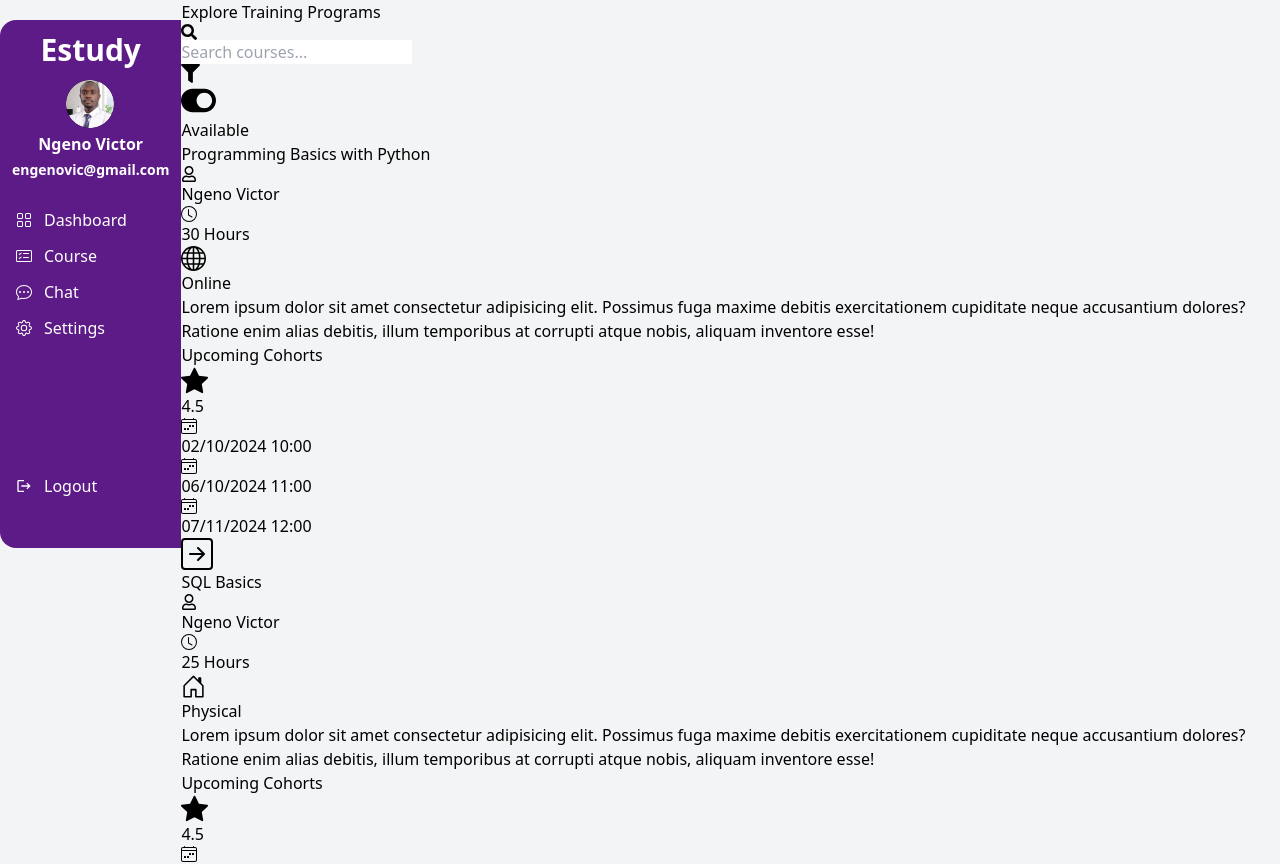
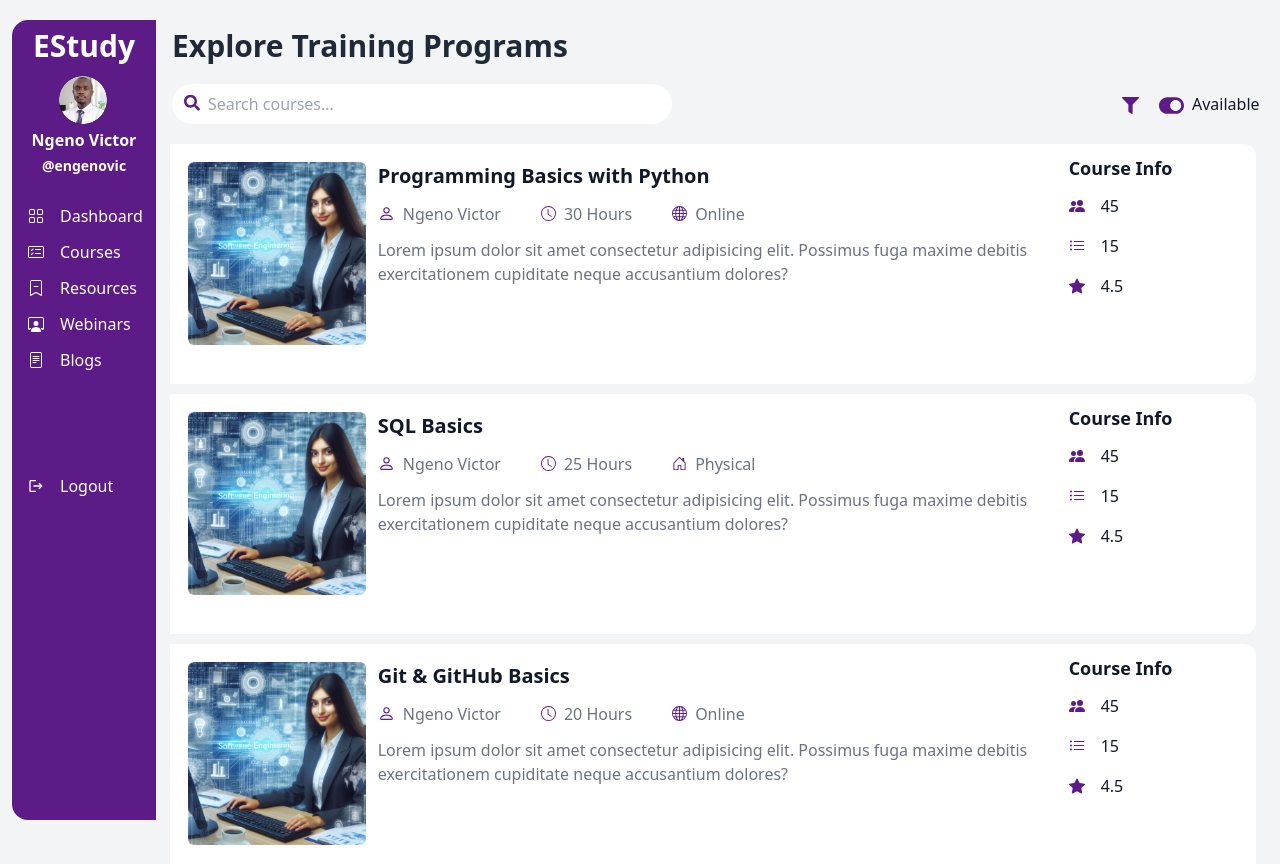
Before and after one commit to brigitchelangat/Estudy-React-Tailwind, a React (Create React App) app in the folder courses/: page / in a window 1280 px wide. Shown: the top 864 px of the page. Built offline with nearby package versions, Linux system fonts and the light colour scheme.

Commit message:
Finalized page design

```diff
--- /dev/null
+++ b/courses/src/App.css
@@ -0,0 +1,21 @@
+*{
+    box-sizing: border-box;
+}
+body{
+    height: 100vh;
+    width: 100%;
+    margin: 0;
+    padding: 0;
+}
+.course-icons{
+    @apply text-brand mr-2 ml-10 mb-1
+}
+.course-details span{
+    @apply text-base text-gray-500
+}
+#active{
+    @apply  bg-brand-light font-bold text-brand
+}
+#selected{
+    @apply border-l-4 border-l-brand
+}
--- a/courses/src/App.js
+++ b/courses/src/App.js
@@ -1,6 +1,7 @@
 
 import React from 'react';
 import Course from './components/Course';
+import './App.css';
 import Navigation from './components/Navigation';
 export default function App() {
   return (
--- a/courses/src/components/Course.jsx
+++ b/courses/src/components/Course.jsx
@@ -1,78 +1,114 @@
 import React, { useState, useEffect } from "react";
 import allCourses from "../data/courses.json";
-import { FaRegUser, FaSearch, FaFilter, FaToggleOn } from "react-icons/fa";
-import { BsClock, BsGlobe, BsHouseDoor, BsFillStarFill, BsArrowRightSquare   } from "react-icons/bs";
-import { CohortData } from "./UpcomingCohorts";
+import defaultI from "../assets/images/default.png"
+import SE from "../assets/images/SE.jpg";
+import Web from "../assets/images/Web.jpg";
+import Cloud from "../assets/images/Cloud.jpg";
+import DataS from "../assets/images/DataS.jpg";
+import AI from "../assets/images/AI.jpg";
+import { FaSearch, FaFilter, FaToggleOn } from "react-icons/fa";
+import { BsClock, BsGlobe, BsHouseDoor, BsPerson   } from "react-icons/bs";
+import { CourseInfo } from "./NavigationData";
 
 const Course = () => {
   const [courses, setCourses] = useState([]);
   useEffect(() => {
     setCourses(allCourses.courses);
   }, []);
+
+  // Switching course images
+  const getCourseImage = (title) => {
+    switch (title) {
+
+      case 'Software Engineering':
+        return SE;
+
+      case 'Web Development':
+        return Web;
+
+      case 'Cloud Computing':
+        return Cloud;
+
+      case 'Data Science':
+        return DataS;
+
+      case 'Artificial Intelligence':
+        return AI;
+
+      default:
+        return defaultI;
+    }
+  };
   //JSX to be returned
   return (
-    <div className="courses">
-      <div className="before-courses">
-        <h1>Explore Training Programs</h1>
-        <div style={{ position: "relative" }}>
-          <FaSearch className="search-icon" />
+    <div className="h-full ml-40">
+      <div className="pl-3 pt-7 pb-3 fixed z-auto bg-gray-100 w-full">
+        <h1 className="font-bold text-gray-800 text-3xl mb-5">Explore Training Programs</h1>
+        <div  className="relative">
+          <FaSearch className="absolute left-3 top--1/2 translate-y-2/3 text-brand" />
           <input
             type="text"
             placeholder="Search courses..."
-            className="search"
+            className="py-2 pr-2.5 pl-9 sm:w-[300px] sm:mr-[50px]  md:mr-[100px] xl:mr-[450px] lg:w-[500px] lg:mr-[200px] bg-white border-none  rounded-[20px] "
           />
-          <FaFilter className="filter-icon" size={19} />
-          <FaToggleOn className="toggle" size={35} />
-          <span>Available</span>
+          <FaFilter className="filter-icon text-brand cursor-pointer mr-5 align-middle inline-block" size={17} />
+          <FaToggleOn className="toggle inline-block text-brand cursor-pointer mr-2 " size={25} />
+          <span className="inline-block text-gray-900">Available</span>
         </div>
       </div>
 
-      {courses.map((course) => (
+      <div className="courses mt-36">
+      {
+        courses.map((course) => (
+
         <div
-          className="course-card"
-          id={window.location.pathname === `/${course.id}` ? "active" : ""}
+          className="course-card grid grid-cols-6 bg-white m-2.5 p-2.5 rounded-xl cursor-pointer
+          rounded-l-none min-h-[100px] w-97 h-[240px]"
+          id={window.location.pathname === `/${course.id}` ? "selected" : ""}
           onClick={() => {
             window.location.pathname = `/${course.id}`;
           }}
         >
-          <div className="course-details">
-            <p className="course-title">{course.title}</p>
-            <FaRegUser className="course-icons first-icon" />
+          <div className="lg:col-span-1 h-[220px] hidden lg:block ">
+          <img src={getCourseImage(course.domain)} alt="Course" className="h-5/6 m-2 w-full rounded-md" />
+          </div>
+          <div className="course-details sm:col-span-6 md:col-span-4 lg:col-span-4 h-[220px] p-5 pt-2">
+            <p className="font-semibold text-gray-900 text-xl pb-3">{course.title}</p>
+            <BsPerson className="text-brand mr-2 mb-1 ml-0 inline-block" size={17} />
             <span>{course.instructor}</span>
-            <BsClock className="course-icons" />
+            <BsClock className="course-icons inline-block" size={15} />
             <span>{course.hours} Hours</span>
-            {course.location == "online" ? (
-              <BsGlobe className="course-icons" size={25} />
+            {course.location === "online" ? (
+              <BsGlobe className="course-icons inline-block" size={15}/>
             ) : (
-              <BsHouseDoor className="course-icons" size={25} />
+              <BsHouseDoor className="course-icons inline-block" size={15}/>
             )}
-            <span>{course.location == "online" ? "Online" : "Physical"}</span>
-            <p className="course-desc">
+            <span>{course.location === "online" ? "Online" : "Physical"}</span>
+            <p className="course-desc text-gray-500 mt-3 text-base">
               Lorem ipsum dolor sit amet consectetur adipisicing elit. Possimus
               fuga maxime debitis exercitationem cupiditate neque accusantium
-              dolores? Ratione enim alias debitis, illum temporibus at corrupti
-              atque nobis, aliquam inventore esse!
+              dolores?
             </p>
+            <div id="separator"></div>
           </div>
-          <div id="separator"></div>
-          <div className="upcoming-cohorts">
-          <p id="cohorts">Upcoming Cohorts</p>
-          <BsFillStarFill className="star"  size={27}/>
-          <span className="rating">4.5</span>
-            <ul className="cohort-list">
-              {CohortData.map((val, key) => {
+          <div className="sm:hidden md:block md:col-span-2 h-[220px] lg:col-span-1">
+          <p id="cohorts" className="text-lg font-semibold text-gray-900 pb-3">Course Info</p>
+            <ul className="cohort-list list-none">
+              {CourseInfo.map((val, key) => {
                 return (
-                  <li key={key} className="cohort-row">
-                    <div id="icon">{val.icon}</div>
-                    <div id="date">{val.date}</div>
+                  <li key={key} className="cohort-row flex flex-row items-center gap-x-4 mb-4">
+                    <div id="icon" className="text-brand">{val.icon}</div>
+                    <div id="date" className="text-gray-900 text-base">{val.no}</div>
                   </li>
                 );
               })}
             </ul>
-            <BsArrowRightSquare className="arrow" size={32} />
           </div>
         </div>
-      ))}
+
+        ))
+      }
+      </div>
     </div>
   );
 };
--- a/courses/src/components/Navigation.jsx
+++ b/courses/src/components/Navigation.jsx
@@ -6,18 +6,18 @@ import { MdLogout } from "react-icons/md";
 
 const Navigation = () => {
     return (
-        <div className='nav bg-brand p-3 rounded-l-2xl h-full
-        place-items-center mt-5'>
-            <h1 className='text-white text-center m-0 text-3xl font-bold'>Estudy</h1>
+        <div className='nav bg-brand rounded-l-2xl h-full w-36
+        place-items-center mt-5 ml-3 fixed'>
+            <h1 className='text-white text-center m-0 text-3xl font-bold mt-2'>EStudy</h1>
             <div className="student-img mt-3 mr-0.5 mb-0 ml-0 ">
                 <img src={ngeno} alt="student" />
             </div>
             <h2 className='text-white text-center text-base font-bold my-1'>Ngeno Victor</h2>
-            <p className='text-sm text-center text-white font-bold mb-1.5'>engenovic@gmail.com</p>
-            <ul className="nav-list list-none w-full mt-5 pr-2 h-auto">
+            <p className='text-sm text-center text-white font-bold mb-1.5'>@engenovic</p>
+            <ul className="nav-list list-none w-full mt-5 h-auto">
                     {
                         NavigationData.map((val,key) => {
-                            return <li key={key} className='flex flex-row items-center gap-x-3 h-9 text-white pt-2 pr-1 pb-1 pl-1 rounded-lg
+                            return <li key={key} className='flex flex-row items-center gap-x-4 h-9 w-full text-white pt-2 pr-1 pb-1 pl-4
                             hover:cursor-pointer hover:bg-brand-light hover:text-brand'
                             id={window.location.pathname === val.link? "active" : ""}
                             onClick={() =>
@@ -28,7 +28,7 @@ const Navigation = () => {
                         })
                     }
             </ul>
-            <div className="sign-out w-full h-6 flex flex-row items-center gap-x-3 text-white mt-32 pt-2 pr-1 pb-1 pl-1 rounded-lg hover:cursor-pointer mb-10">
+            <div className="sign-out w-full h-6 flex flex-row items-center gap-x-4 text-white mt-24 pt-2 pr-1 pb-1 pl-4 hover:cursor-pointer mb-10">
                 <div id="icon"><MdLogout /></div>
                 <div id="title">Logout</div>
             </div>
--- a/courses/src/components/NavigationData.js
+++ b/courses/src/components/NavigationData.js
@@ -1,5 +1,6 @@
 import React from "react";
-import { BsGrid, BsGear, BsChatDots, BsCardChecklist } from "react-icons/bs";
+import { BsGrid, BsCardChecklist, BsPeopleFill, BsListUl,
+    BsFillStarFill, BsPersonWorkspace, BsBookmarkDash,BsFileText } from "react-icons/bs";
 
 export const NavigationData = [
     {
@@ -8,18 +9,41 @@ export const NavigationData = [
         link: "/dashboard"
     },
     {
-        title: "Course",
+        title: "Courses",
         icon: <BsCardChecklist />,
-        link: "/course"
+        link: "/courses"
     },
     {
-        title: "Chat",
-        icon: <BsChatDots />,
-        link: "/chat"
+        title: "Resources",
+        icon: <BsBookmarkDash />,
+        link: "/resources"
     },
     {
-        title: "Settings",
-        icon: <BsGear />,
-        link: "/settings"
+        title: "Webinars",
+        icon: <BsPersonWorkspace />,
+        link: "/webinars"
+    },
+    {
+        title: "Blogs",
+        icon: <BsFileText />,
+        link: "/blogs"
     }
 ]
+
+export const CourseInfo = [
+    {
+        title:"learners",
+        no: "45",
+        icon: <BsPeopleFill />
+    },
+    {
+        title:"lessons",
+        no: "15",
+        icon: <BsListUl />
+    },
+    {
+        title:"rating",
+        no:"4.5",
+        icon: <BsFillStarFill />
+    }
+]
--- a/courses/src/components/UpcomingCohorts.js
+++ /dev/null
@@ -1,17 +0,0 @@
-import React from "react";
-import { BsCalendar4Week } from "react-icons/bs";
-
-export const CohortData = [
-    {
-        date: "02/10/2024 10:00",
-        icon: <BsCalendar4Week />
-    },
-    {
-        date: "06/10/2024 11:00",
-        icon: <BsCalendar4Week />
-    },
-    {
-        date: "07/11/2024 12:00",
-        icon: <BsCalendar4Week />
-    }
-]
--- a/courses/tailwind.config.js
+++ b/courses/tailwind.config.js
@@ -12,6 +12,9 @@ module.exports = {
           light:"#d7c7e4",
         },
       },
+      width:{
+        '97': "97%"
+      },
     },
   },
   plugins: [],
```
